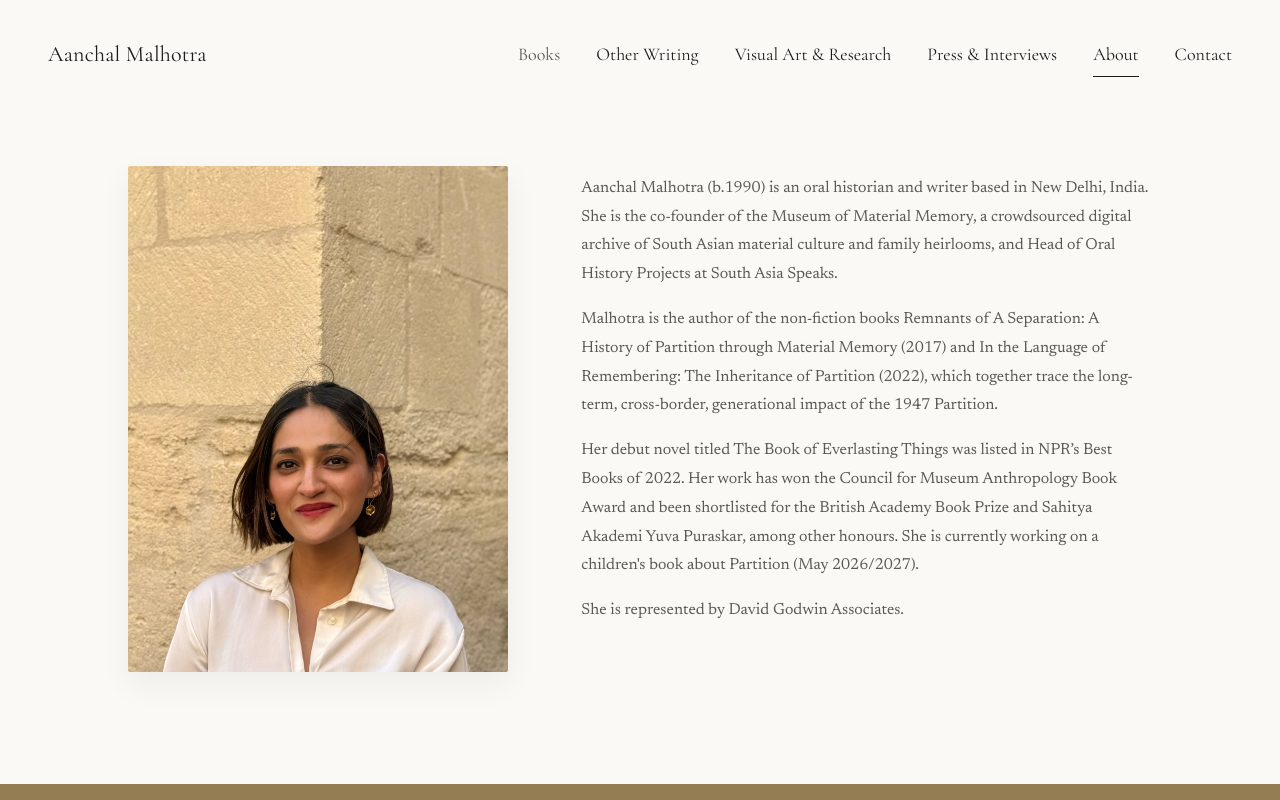
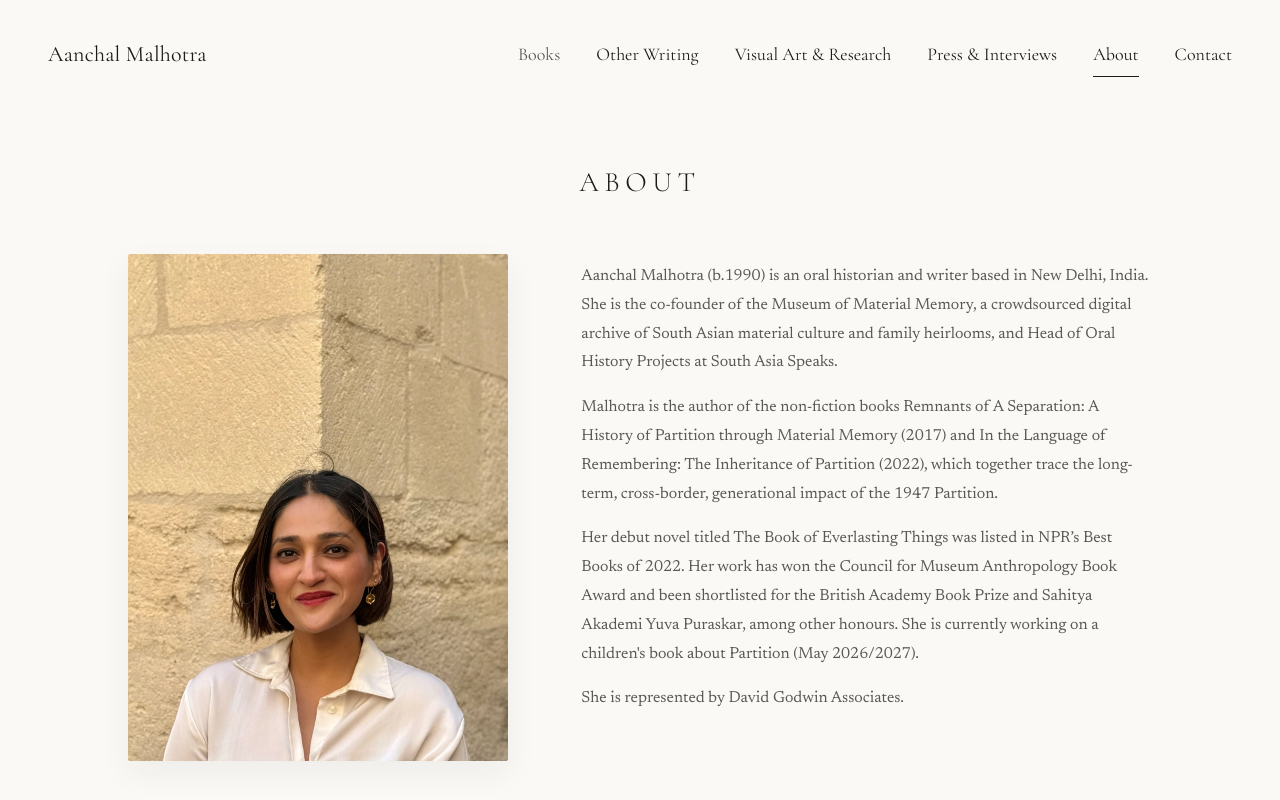
Before and after one commit to chethangi2024/aanchalmalhotra, a Next.js app: page /about in a window 1280 px wide. Shown: the top 800 px of the page. Built offline with nearby package versions, Linux system fonts and the light colour scheme.

Commit message:
Add ABOUT page heading matching Contact page typography

```diff
--- a/src/app/about/page.tsx
+++ b/src/app/about/page.tsx
@@ -10,10 +10,25 @@ export const metadata: Metadata = {
 
 export default function AboutPage() {
   return (
-    <div className="w-full pt-8 md:pt-14 pb-20 md:pb-28">
+    <div className="w-full pt-10 md:pt-14 pb-20 md:pb-28">
       <div className="editorial-container">
-        {/* Balanced Two-Column Layout: Portrait on Left, Biography on Right */}
-        <div className="max-w-4xl lg:max-w-5xl mx-auto grid grid-cols-1 md:grid-cols-12 gap-8 md:gap-12 lg:gap-16 items-start">
+        <div className="max-w-4xl lg:max-w-5xl mx-auto">
+          {/* Centered, Uppercase, Letter-spaced ABOUT Heading matching CONTACT heading */}
+          <div className="text-center mb-10 md:mb-14">
+            <h1
+              style={{
+                fontSize: "clamp(24px, 2.5vw, 28px)",
+                letterSpacing: "0.2em",
+                fontWeight: 300,
+              }}
+              className="font-[family-name:var(--font-sans-nav)] text-[#222222] uppercase leading-tight m-0"
+            >
+              ABOUT
+            </h1>
+          </div>
+
+          {/* Balanced Two-Column Layout: Portrait on Left, Biography on Right */}
+          <div className="grid grid-cols-1 md:grid-cols-12 gap-8 md:gap-12 lg:gap-16 items-start">
           {/* Left Column: Portrait at moderate size with original aspect ratio */}
           <div className="md:col-span-5 flex justify-center md:justify-start">
             <div className="relative w-full max-w-[320px] sm:max-w-[360px] md:max-w-[380px] aspect-[3/4] overflow-hidden bg-[var(--color-bg-muted)] shadow-[0_12px_32px_rgba(28,27,26,0.06)] rounded-xs">
@@ -41,5 +56,6 @@ export default function AboutPage() {
         </div>
       </div>
     </div>
+  </div>
   );
 }
```
